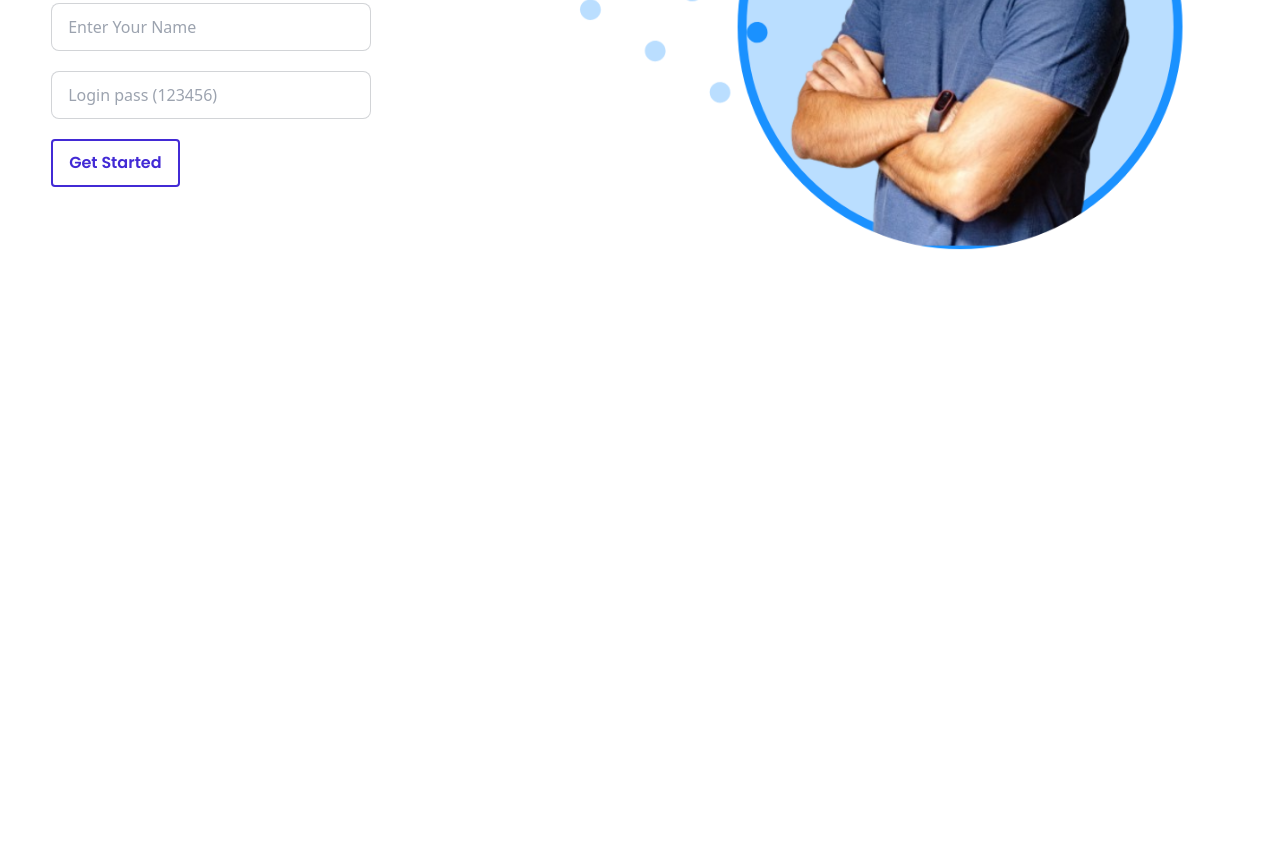
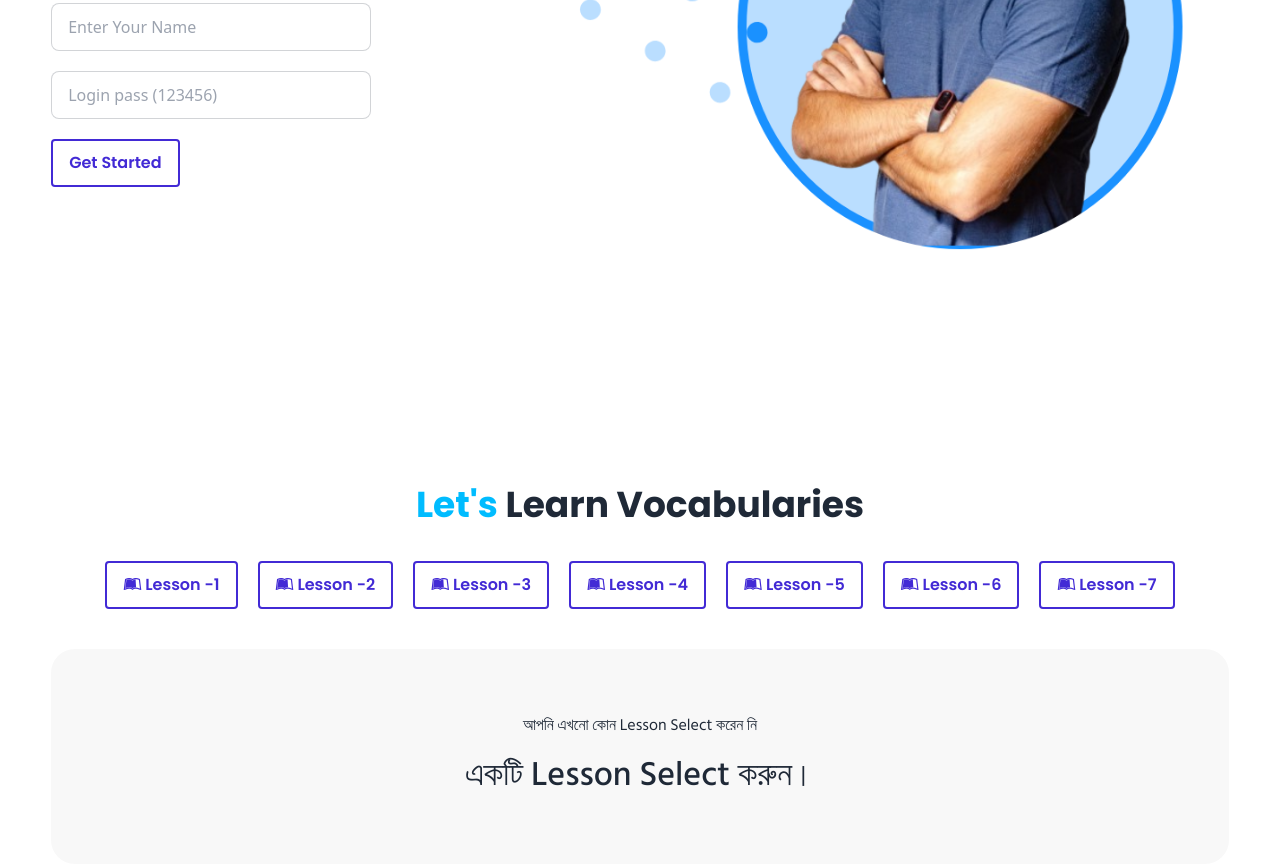
Before and after one commit to Samiul821/English-Janala, a plain HTML site: page index.html in a window 1280 px wide. Shown: the part 468-1335 px from the top of the page. Before the commit the page ends 953 px from the top, so only its background shows below. Drawn offline with nearby package versions, Linux system fonts and the light colour scheme; some packages are replaced by stand-ins of ours; a script that the page names is missing; a web font is replaced by a local one.

Commit message:
vocabularies section added and style in tailwind css

```diff
--- a/index.html
+++ b/index.html
@@ -89,8 +89,36 @@
     </header>
     <main>
         <!-- Vocabularies Section -->
-        <section>
-
+        <section id="vocabularies-section" class="w-[92%] mx-auto mb-48">
+            <h1 class="text-center text-4xl font-bold poppins-font"><span class="text-[#00BCFF] ">Let's</span> Learn
+                Vocabularies</h1>
+            <div class="mt-9 flex justify-center space-x-5 mb-10">
+                <button
+                    class="py-[10px] px-4 border-2 border-[#422AD5] rounded font-semibold poppins-font text-[#422AD5] hover:bg-[#422AD5] hover:text-white duration-300"><i
+                        class="fa-brands fa-leanpub"></i> Lesson -1</button>
+                <button
+                    class="py-[10px] px-4 border-2 border-[#422AD5] rounded font-semibold poppins-font text-[#422AD5] hover:bg-[#422AD5] hover:text-white duration-300"><i
+                        class="fa-brands fa-leanpub"></i> Lesson -2</button>
+                <button
+                    class="py-[10px] px-4 border-2 border-[#422AD5] rounded font-semibold poppins-font text-[#422AD5] hover:bg-[#422AD5] hover:text-white duration-300"><i
+                        class="fa-brands fa-leanpub"></i> Lesson -3</button>
+                <button
+                    class="py-[10px] px-4 border-2 border-[#422AD5] rounded font-semibold poppins-font text-[#422AD5] hover:bg-[#422AD5] hover:text-white duration-300"><i
+                        class="fa-brands fa-leanpub"></i> Lesson -4</button>
+                <button
+                    class="py-[10px] px-4 border-2 border-[#422AD5] rounded font-semibold poppins-font text-[#422AD5] hover:bg-[#422AD5] hover:text-white duration-300"><i
+                        class="fa-brands fa-leanpub"></i> Lesson -5</button>
+                <button
+                    class="py-[10px] px-4 border-2 border-[#422AD5] rounded font-semibold poppins-font text-[#422AD5] hover:bg-[#422AD5] hover:text-white duration-300"><i
+                        class="fa-brands fa-leanpub"></i> Lesson -6</button>
+                <button
+                    class="py-[10px] px-4 border-2 border-[#422AD5] rounded font-semibold poppins-font text-[#422AD5] hover:bg-[#422AD5] hover:text-white duration-300"><i
+                        class="fa-brands fa-leanpub"></i> Lesson -7</button>
+            </div>
+            <div class="py-16 bg-[#F8F8F8] rounded-3xl">
+               <p class="text-center siliguri-font mb-3">আপনি এখনো কোন Lesson Select করেন নি</p>
+               <h1 class="text-center siliguri-font text-[34px] font-medium">একটি Lesson Select করুন।</h1>
+            </div>
         </section>
         <!-- FAQ Section -->
         <section>
```
